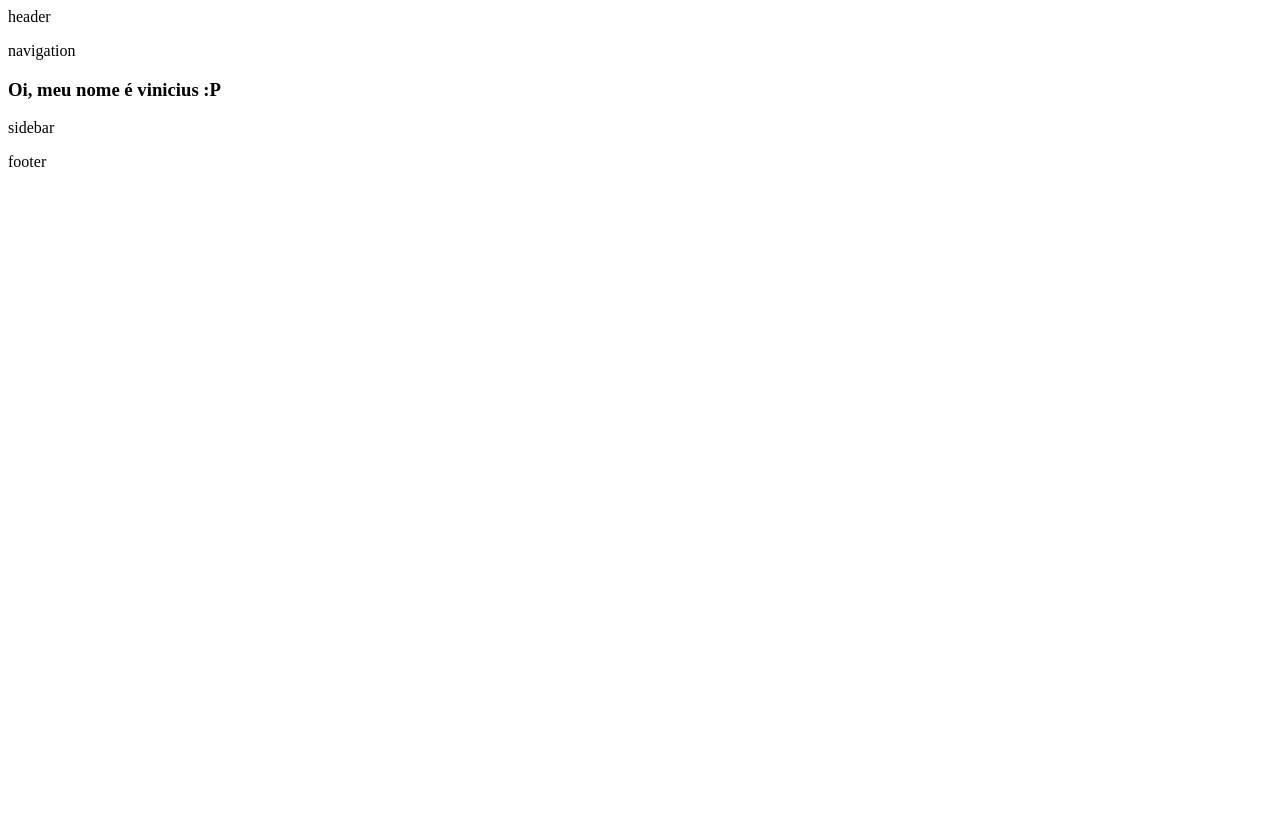
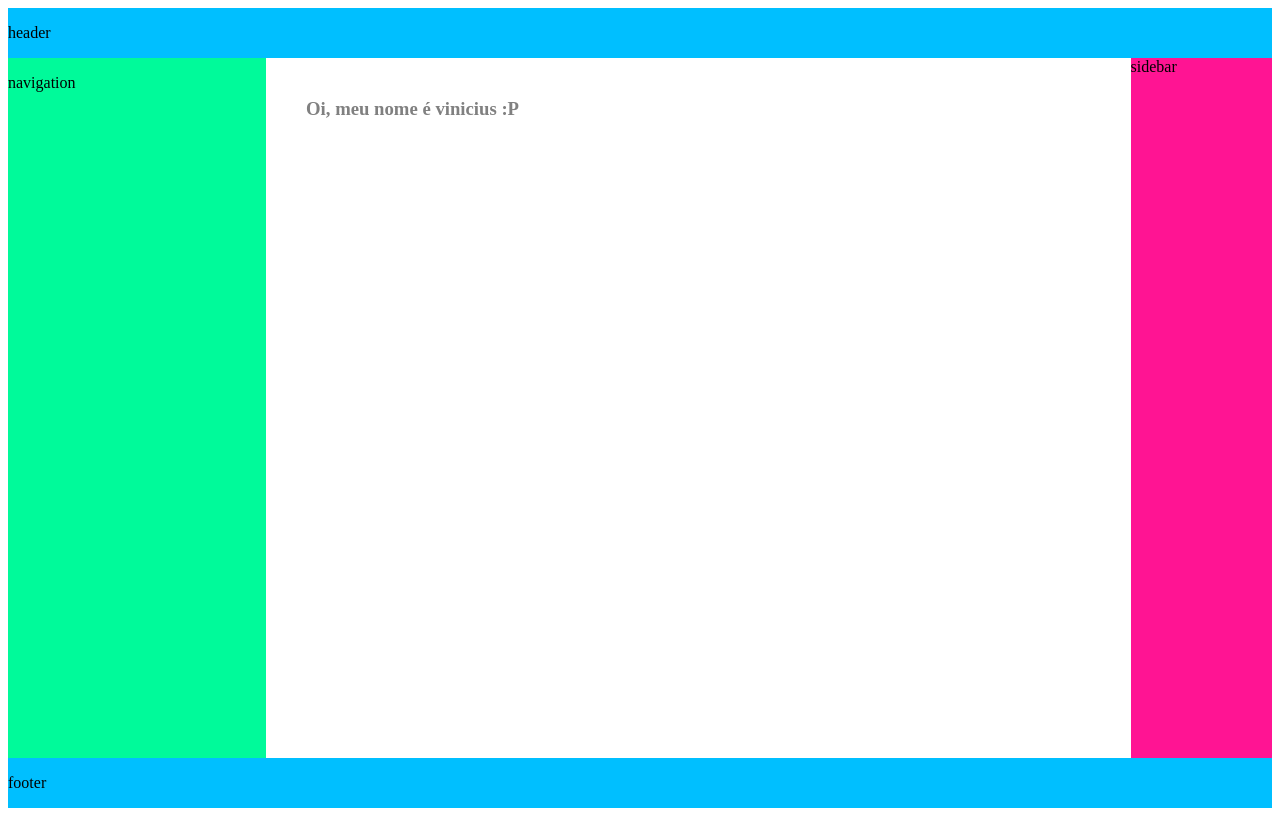
Before and after one commit to marcusvbda/flexbox, a plain HTML site: page index.html in a window 1280 px wide. Drawn offline with Linux system fonts and the light colour scheme.

Commit message:
style.css

```diff
--- a/index.html
+++ b/index.html
@@ -1,8 +1,10 @@
-<html>
+<!DOCTYPE html>
+<html lang="pt-br">
     <head>
         <meta charset="utf-8">
-        <meta name="viewport" content="width=device=width, initial-scale=1.0">
+        <meta name="viewport" content="width=device-width, initial-scale=1.0">
         <title>Layout Flexbox</title>
+        <link rel="stylesheet"  type="text/css" href="style.css">
     </head>
     <body>
         <div class="layout"><!-- layout -->
--- /dev/null
+++ b/style.css
@@ -0,0 +1,41 @@
+.layout
+{
+    display: flex;
+    flex-direction: column;
+}
+
+header, footer
+{
+    background-color: deepskyblue;
+    height: 50px;
+}
+
+section
+{
+    display: flex;
+    min-height: calc(100vh - 100px);
+}
+
+nav
+{
+    background-color: mediumspringgreen;
+    flex-grow: 2;
+}
+
+aside
+{
+    background-color: deeppink;
+    flex-grow: 1;
+}
+
+article
+{
+    flex-grow: 6;
+    height: auto;
+}
+
+h1
+{
+    margin: 40px;
+    color: gray;
+}
```
